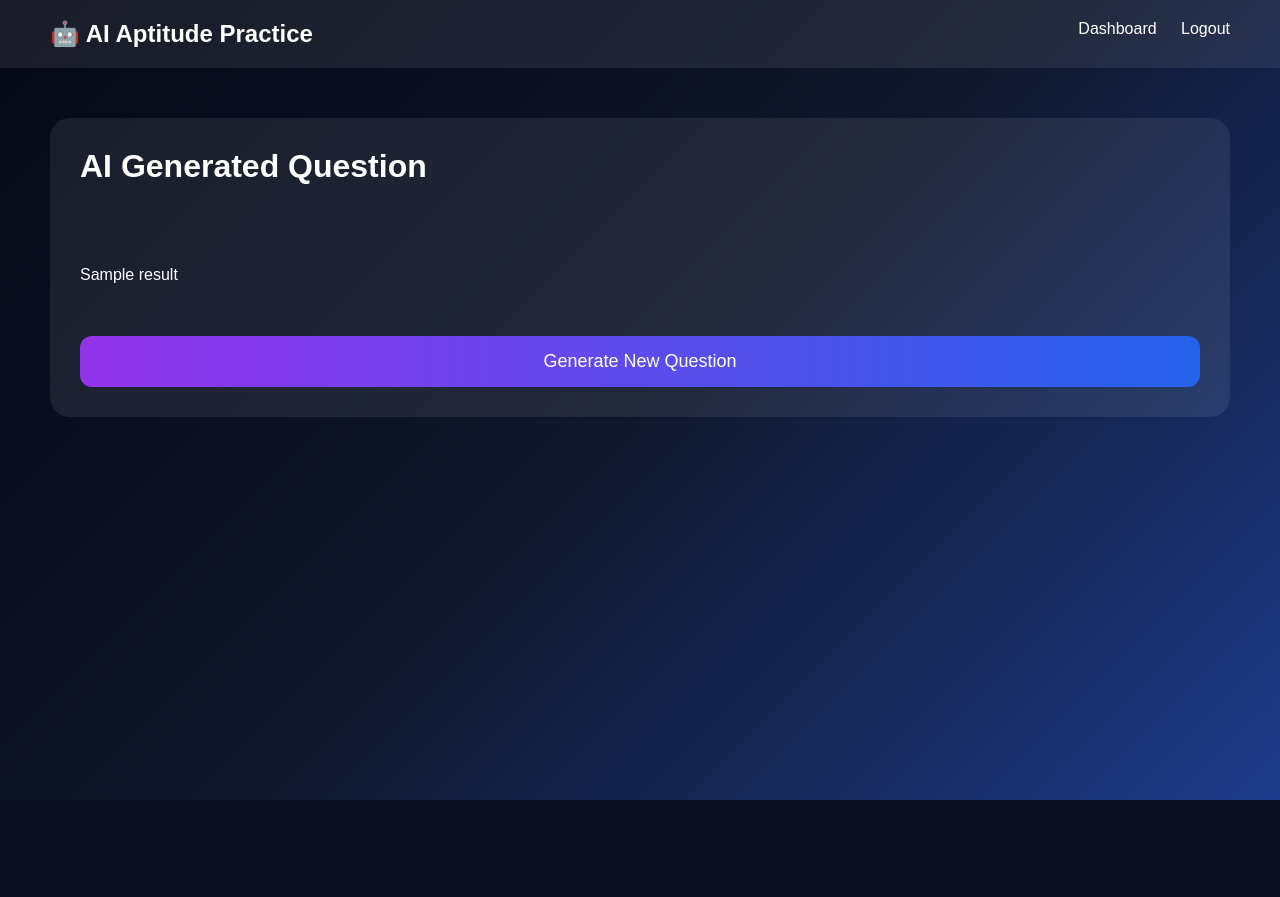
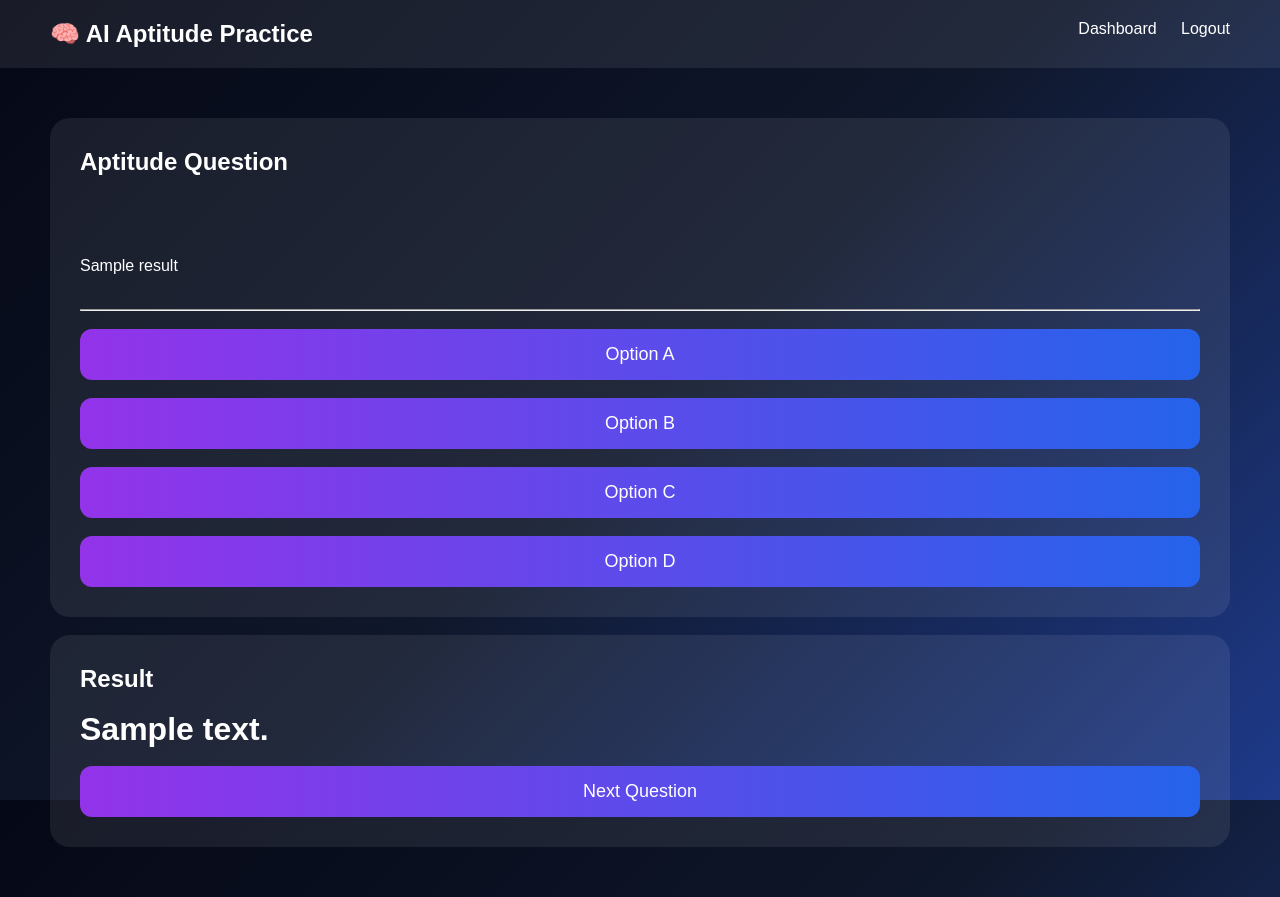
Before and after one commit to riteshml0211-cpu/smart-placement-platform, a Flask app: template templates/aptitude.html in a window 1280 px wide. Before the commit the page ends 800 px from the top, so only its background shows below. Run offline with Flask 3, Linux system fonts and the light colour scheme; the template is opened without the code that fills it: most values are stand-ins (such as "Sample title", 1, 10 or a date in 2020); some libraries are stand-ins or nearby versions.

Commit message:
Update aptitude.html

```diff
--- a/templates/aptitude.html
+++ b/templates/aptitude.html
@@ -13,41 +13,123 @@
 
 <div class="navbar">
 
-    <h2>🤖 AI Aptitude Practice</h2>
+    <h2>🧠 AI Aptitude Practice</h2>
 
     <div>
+
         <a href="/dashboard">Dashboard</a>
         <a href="/logout">Logout</a>
+
     </div>
 
 </div>
 
 <div class="dashboard">
 
+    {% if result %}
+
     <div class="dashboard-card">
 
-        <h1>AI Generated Question</h1>
+        <h2>Aptitude Question</h2>
 
         <br>
 
-        <p style="line-height:1.8; white-space:pre-line;">
+        <p style="white-space:pre-line; line-height:1.8;">
 
             {{ result }}
 
         </p>
+
+        <hr><br>
+
+        <!-- OPTIONS -->
+
+        <form method="POST">
+
+            <input type="hidden"
+            name="correct"
+            value="A">
+
+            <button
+            type="submit"
+            name="selected"
+            value="A">
+
+                Option A
+
+            </button>
+
+            <br><br>
+
+            <button
+            type="submit"
+            name="selected"
+            value="B">
+
+                Option B
+
+            </button>
+
+            <br><br>
+
+            <button
+            type="submit"
+            name="selected"
+            value="C">
+
+                Option C
+
+            </button>
+
+            <br><br>
+
+            <button
+            type="submit"
+            name="selected"
+            value="D">
+
+                Option D
+
+            </button>
+
+        </form>
+
+    </div>
+
+    {% endif %}
+
+    {% if answer %}
+
+    <br>
+
+    <div class="dashboard-card">
+
+        <h2>Result</h2>
+
+        <br>
+
+        <h1>
+
+            {{ answer }}
+
+        </h1>
 
         <br>
 
         <a href="/aptitude">
 
             <button>
-                Generate New Question
+
+                Next Question
+
             </button>
 
         </a>
 
     </div>
 
+    {% endif %}
+
 </div>
 
 </body>
```
